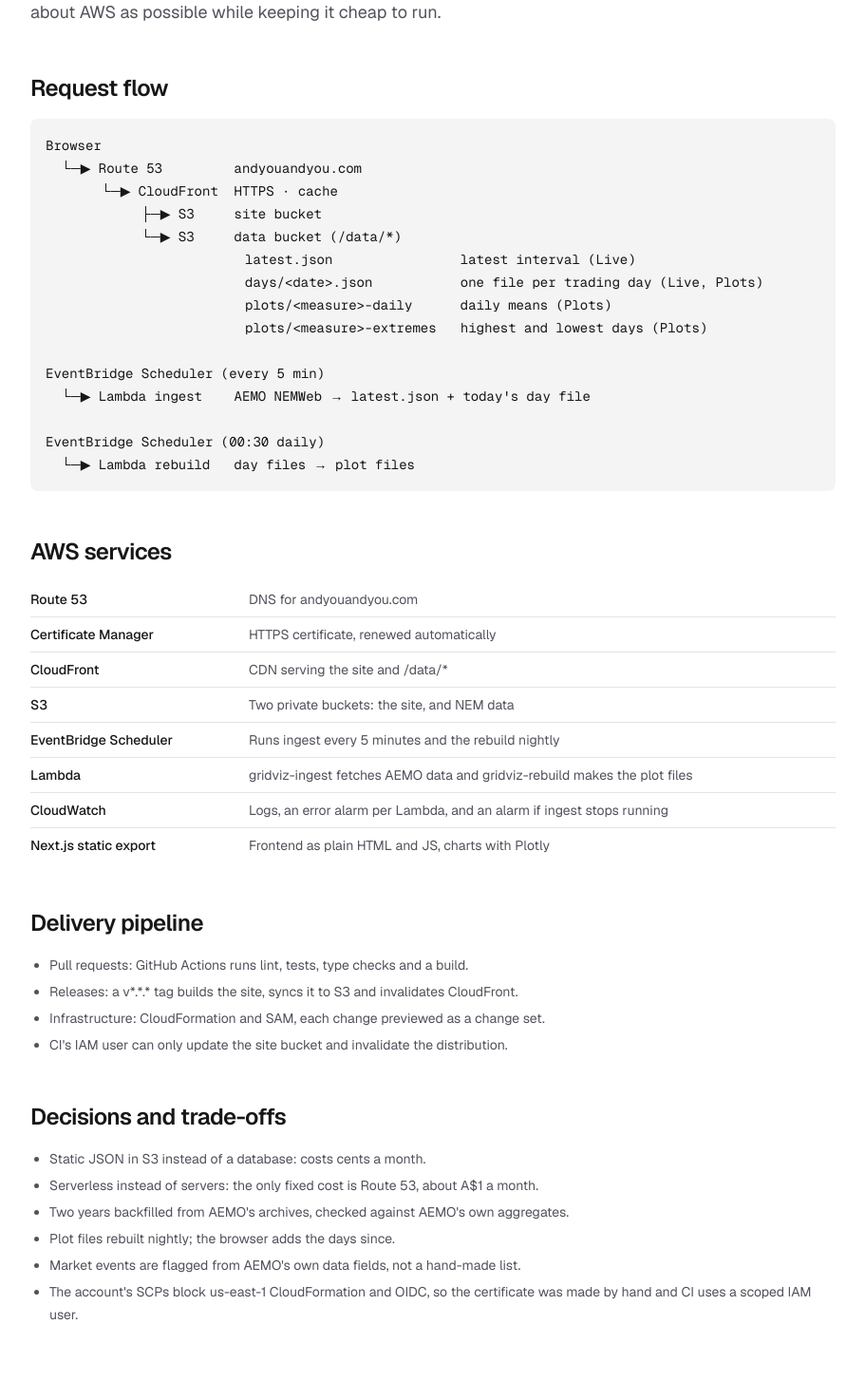
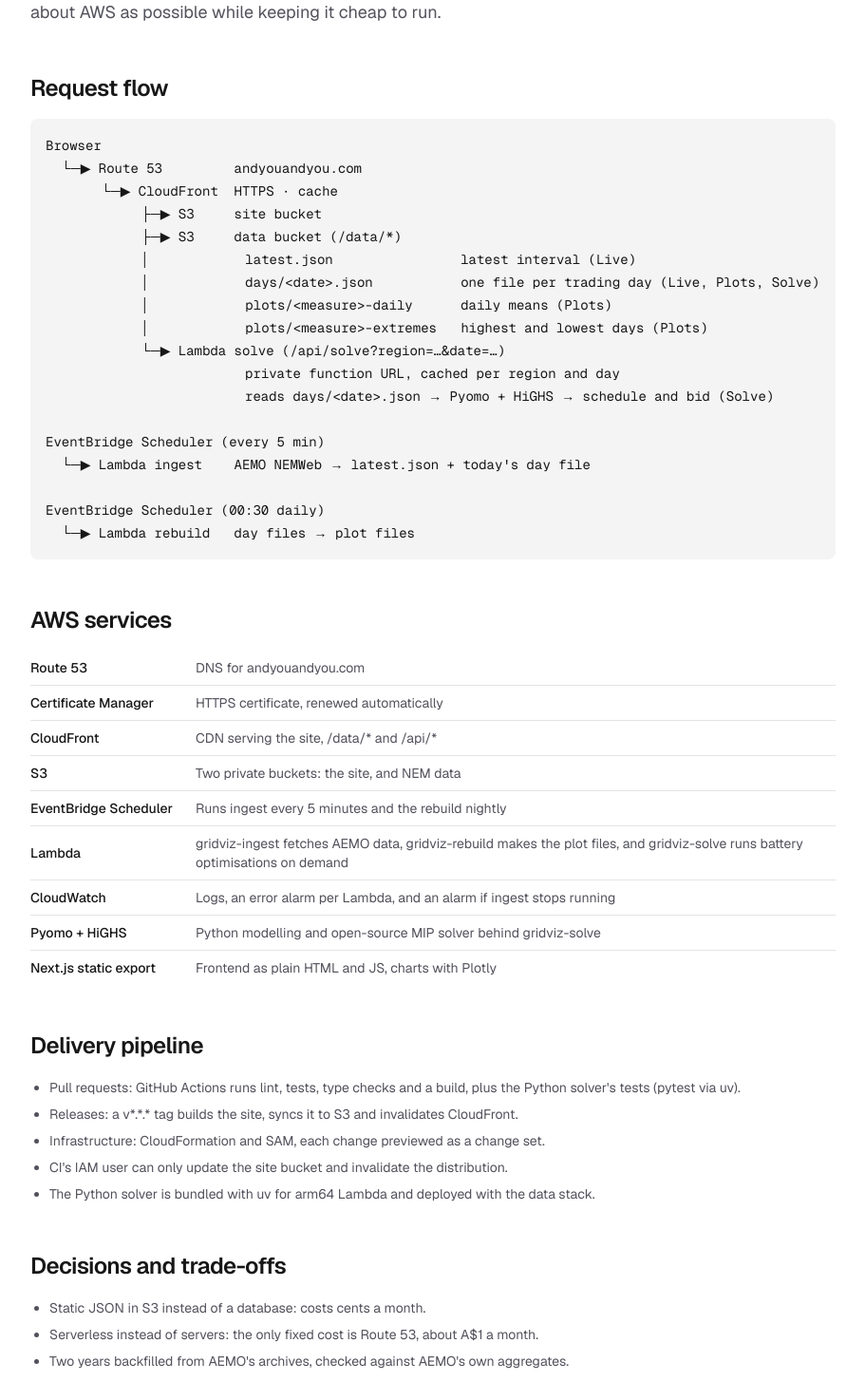
Before and after one commit to fruitBohl/gridviz, a Next.js app: page /site-architecture in a window 1280 px wide. Shown: the part 220-1674 px from the top of the page at 95% size, without its empty margins (184-1095 px from the left). Built offline with nearby package versions, Linux system fonts and the light colour scheme.

Commit message:
ci: run the solver tests on pull requests; document the solve path

```diff
--- a/app/site-architecture/page.tsx
+++ b/app/site-architecture/page.tsx
@@ -20,7 +20,7 @@ const services: { service: string; url: string; role: string }[] = [
     {
         service: "CloudFront",
         url: "https://aws.amazon.com/cloudfront/",
-        role: "CDN serving the site and /data/*",
+        role: "CDN serving the site, /data/* and /api/*",
     },
     {
         service: "S3",
@@ -35,12 +35,17 @@ const services: { service: string; url: string; role: string }[] = [
     {
         service: "Lambda",
         url: "https://aws.amazon.com/lambda/",
-        role: "gridviz-ingest fetches AEMO data and gridviz-rebuild makes the plot files",
+        role: "gridviz-ingest fetches AEMO data, gridviz-rebuild makes the plot files, and gridviz-solve runs battery optimisations on demand",
     },
     {
         service: "CloudWatch",
         url: "https://aws.amazon.com/cloudwatch/",
         role: "Logs, an error alarm per Lambda, and an alarm if ingest stops running",
+    },
+    {
+        service: "Pyomo + HiGHS",
+        url: "https://www.pyomo.org/",
+        role: "Python modelling and open-source MIP solver behind gridviz-solve",
     },
     {
         service: "Next.js static export",
@@ -50,10 +55,11 @@ const services: { service: string; url: string; role: string }[] = [
 ];
 
 const pipeline = [
-    "Pull requests: GitHub Actions runs lint, tests, type checks and a build.",
+    "Pull requests: GitHub Actions runs lint, tests, type checks and a build, plus the Python solver's tests (pytest via uv).",
     "Releases: a v*.*.* tag builds the site, syncs it to S3 and invalidates CloudFront.",
     "Infrastructure: CloudFormation and SAM, each change previewed as a change set.",
     "CI's IAM user can only update the site bucket and invalidate the distribution.",
+    "The Python solver is bundled with uv for arm64 Lambda and deployed with the data stack.",
 ];
 
 const decisions = [
@@ -62,6 +68,10 @@ const decisions = [
     "Two years backfilled from AEMO's archives, checked against AEMO's own aggregates.",
     "Plot files rebuilt nightly; the browser adds the days since.",
     "Market events are flagged from AEMO's own data fields, not a hand-made list.",
+    "Battery solves run on demand rather than precomputed: one region-day solves in about a second, and CloudFront caches each answer.",
+    "The solve Lambda sits behind CloudFront with origin access control on a GET-only function URL, so there's no API Gateway, no CORS, and nothing can call it directly.",
+    "HiGHS through Pyomo instead of GAMSpy: no licence to manage in Lambda, and no model size limits.",
+    "Reserved concurrency of 2 caps what a flood of requests to the public solve endpoint could cost.",
     "The account's SCPs block us-east-1 CloudFormation and OIDC, so the certificate was made by hand and CI uses a scoped IAM user.",
 ];
 
@@ -98,11 +108,14 @@ export default function SiteArchitecture() {
   └─▶ Route 53         andyouandyou.com
        └─▶ CloudFront  HTTPS · cache
             ├─▶ S3     site bucket
-            └─▶ S3     data bucket (/data/*)
-                         latest.json                latest interval (Live)
-                         days/<date>.json           one file per trading day (Live, Plots)
-                         plots/<measure>-daily      daily means (Plots)
-                         plots/<measure>-extremes   highest and lowest days (Plots)
+            ├─▶ S3     data bucket (/data/*)
+            │            latest.json                latest interval (Live)
+            │            days/<date>.json           one file per trading day (Live, Plots, Solve)
+            │            plots/<measure>-daily      daily means (Plots)
+            │            plots/<measure>-extremes   highest and lowest days (Plots)
+            └─▶ Lambda solve (/api/solve?region=…&date=…)
+                         private function URL, cached per region and day
+                         reads days/<date>.json → Pyomo + HiGHS → schedule and bid (Solve)
 
 EventBridge Scheduler (every 5 min)
   └─▶ Lambda ingest    AEMO NEMWeb → latest.json + today's day file
```
